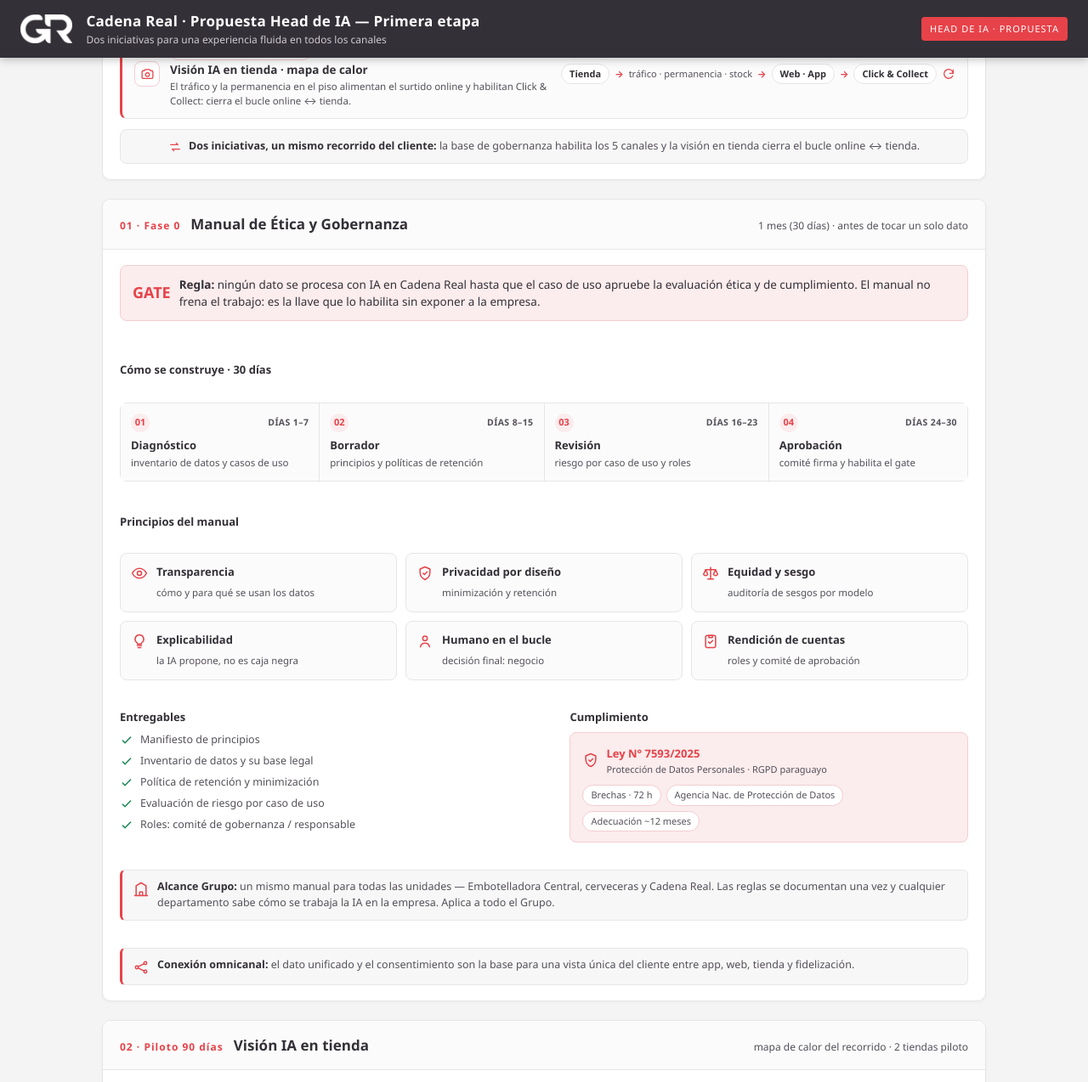
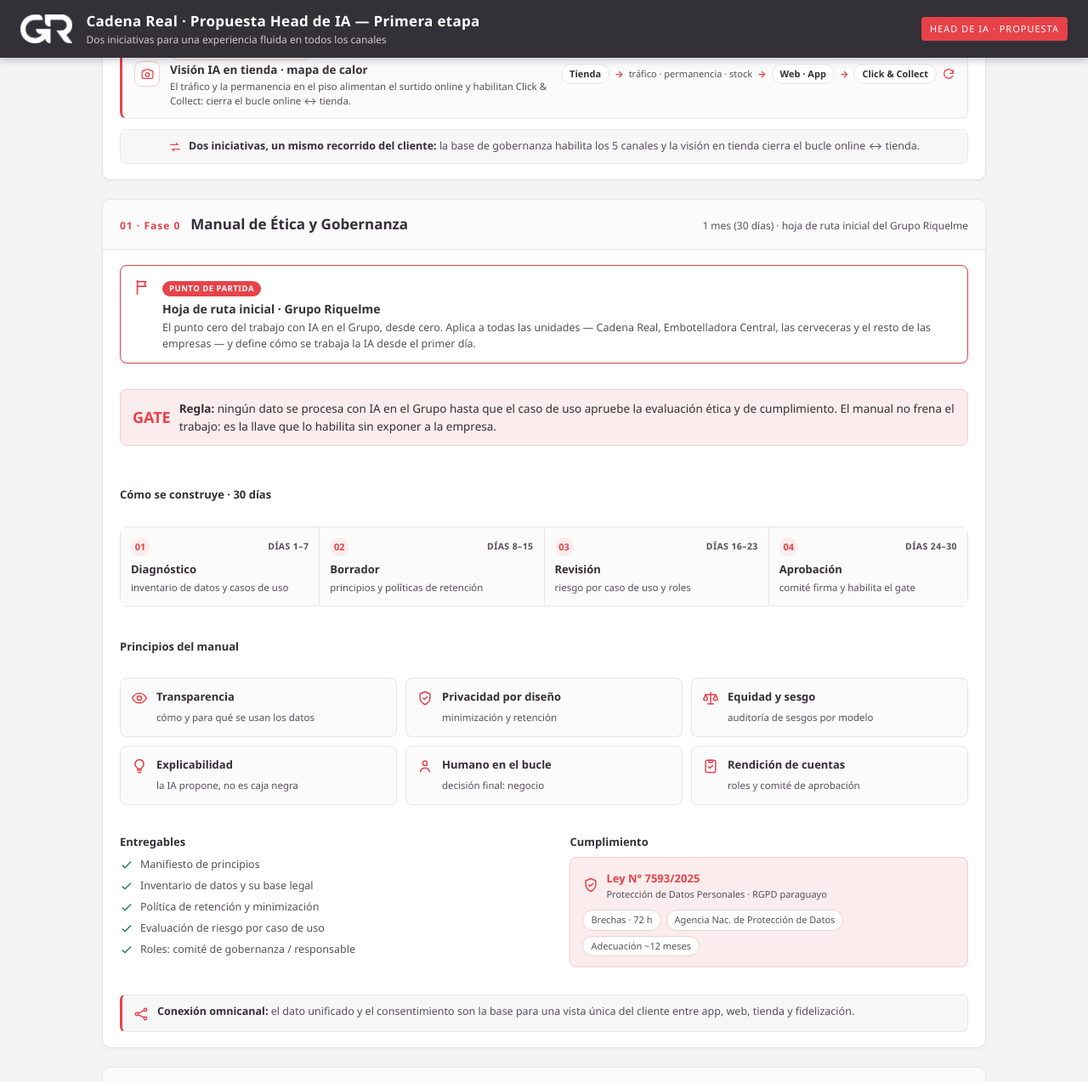
Before and after one commit to miravosqueinteresante/muchotexto.net, a Jekyll site: the page gruporiquelme/index.html, which Jekyll copies as it is, in a window 1280 px wide and 1400 px high, scrolled down 591 px, cut to the strip 0-1274 px from the top of the window. Shown: the whole strip at 85% size. Built offline with Jekyll 4.4.1, drawn with Linux system fonts in a browser that asks for light colours.

Commit message:
Manual de etica: hoja de ruta inicial de todo el Grupo Riquelme

```diff
--- a/gruporiquelme/index.html
+++ b/gruporiquelme/index.html
@@ -86,6 +86,11 @@
   .gov-scope{display:flex;gap:9px;align-items:flex-start;margin-top:14px;background:#f7f7f7;border:1px solid var(--line);border-left:3px solid var(--red);border-radius:6px;padding:10px 12px;font-size:12.5px;line-height:1.5;color:var(--ink-2)}
   .gov-scope .gov-ico{color:var(--red);margin-top:2px}
   .gov-scope b{color:var(--ink)}
+  .gov-banner{display:flex;gap:12px;align-items:flex-start;border:1px solid var(--red);background:#fff;border-radius:8px;padding:13px 15px;margin-bottom:12px;box-shadow:0 1px 3px rgba(231,66,73,.08)}
+  .gov-banner .gov-ico{flex:0 0 22px;width:22px;height:22px;color:var(--red);margin-top:1px}
+  .gov-banner-tag{display:inline-block;font-size:9.5px;font-weight:700;letter-spacing:.5px;text-transform:uppercase;background:var(--red);color:#fff;border-radius:999px;padding:2px 8px;margin-bottom:4px}
+  .gov-banner b{display:block;font-size:14px;color:var(--ink)}
+  .gov-banner-desc{display:block;font-size:12.5px;color:var(--ink-2);margin:3px 0 0;line-height:1.5}
   @media(max-width:900px){
     .gov-principles{grid-template-columns:repeat(2,1fr)}
     .gov-meta{grid-template-columns:1fr}
@@ -268,9 +273,18 @@
   </section>
 
   <section class="module" id="manual">
-    <div class="mhead"><span class="n">01 · Fase 0</span><h3>Manual de Ética y Gobernanza</h3><span class="sub">1 mes (30 días) · antes de tocar un solo dato</span></div>
+    <div class="mhead"><span class="n">01 · Fase 0</span><h3>Manual de Ética y Gobernanza</h3><span class="sub">1 mes (30 días) · hoja de ruta inicial del Grupo Riquelme</span></div>
     <div class="body full">
-      <div class="gate"><span class="ic">GATE</span><div><strong>Regla:</strong> ningún dato se procesa con IA en Cadena Real hasta que el caso de uso apruebe la evaluación ética y de cumplimiento. El manual no frena el trabajo: es la llave que lo habilita sin exponer a la empresa.</div></div>
+      <div class="gov-banner">
+        <svg class="gov-ico" viewBox="0 0 24 24" fill="none" stroke="currentColor" stroke-width="1.8" stroke-linecap="round" stroke-linejoin="round" aria-hidden="true"><path d="M5 21V4"/><path d="M5 5h11l-2 3 2 3H5"/></svg>
+        <div>
+          <span class="gov-banner-tag">Punto de partida</span>
+          <b>Hoja de ruta inicial · Grupo Riquelme</b>
+          <p class="gov-banner-desc">El punto cero del trabajo con IA en el Grupo, desde cero. Aplica a todas las unidades — Cadena Real, Embotelladora Central, las cerveceras y el resto de las empresas — y define cómo se trabaja la IA desde el primer día.</p>
+        </div>
+      </div>
+
+      <div class="gate"><span class="ic">GATE</span><div><strong>Regla:</strong> ningún dato se procesa con IA en el Grupo hasta que el caso de uso apruebe la evaluación ética y de cumplimiento. El manual no frena el trabajo: es la llave que lo habilita sin exponer a la empresa.</div></div>
 
       <h4 class="gov-h">Cómo se construye · 30 días</h4>
       <div class="gov-stepper" role="list">
@@ -353,10 +367,6 @@
       </div>
 
       <div class="gov-scope">
-        <svg class="gov-ico" viewBox="0 0 24 24" fill="none" stroke="currentColor" stroke-width="1.8" stroke-linecap="round" stroke-linejoin="round" aria-hidden="true"><path d="M3 21h18"/><path d="M5 21V7l7-4 7 4v14"/><path d="M10 21v-5h4v5"/></svg>
-        <div><b>Alcance Grupo:</b> un mismo manual para todas las unidades — Embotelladora Central, cerveceras y Cadena Real. Las reglas se documentan una vez y cualquier departamento sabe cómo se trabaja la IA en la empresa. Aplica a todo el Grupo.</div>
-      </div>
-      <div class="gov-scope">
         <svg class="gov-ico" viewBox="0 0 24 24" fill="none" stroke="currentColor" stroke-width="1.8" stroke-linecap="round" stroke-linejoin="round" aria-hidden="true"><circle cx="6" cy="12" r="2"/><circle cx="18" cy="6" r="2"/><circle cx="18" cy="18" r="2"/><path d="M8 11l8-4M8 13l8 4"/></svg>
         <div><b>Conexión omnicanal:</b> el dato unificado y el consentimiento son la base para una vista única del cliente entre app, web, tienda y fidelización.</div>
       </div>
```
